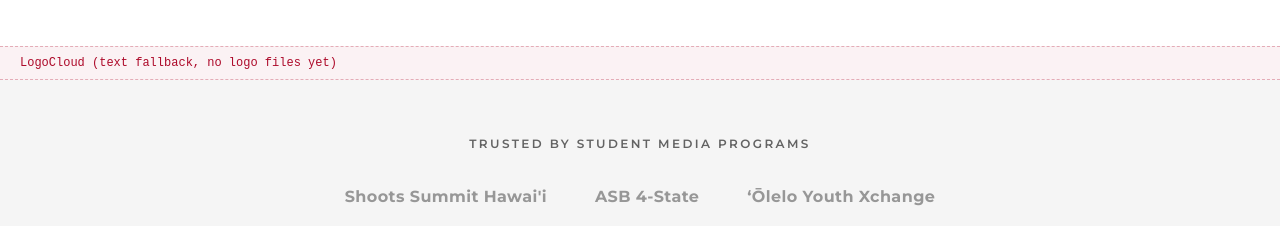
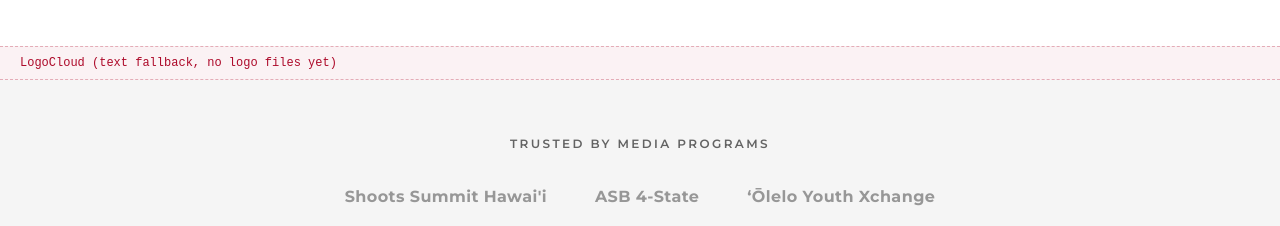
Before and after one commit to media-education-solutions/contest-engine-marketing, a Next.js app: page /dev/blocks in a window 1280 px wide. Shown: the part 820-1046 px from the top of the page. Built offline with nearby package versions, Linux system fonts and the light colour scheme.

Commit message:
20: student media programs --> media programs

```diff
--- a/src/app/dev/blocks/page.tsx
+++ b/src/app/dev/blocks/page.tsx
@@ -58,7 +58,7 @@ export default function BlocksPlayground() {
 
         <BlockLabel>LogoCloud (text fallback, no logo files yet)</BlockLabel>
         <LogoCloud
-          title="Trusted by student media programs"
+          title="Trusted by media programs"
           logos={[
             { name: "Shoots Summit Hawai'i" },
             { name: "ASB 4-State" },
--- a/src/content/pages/home.ts
+++ b/src/content/pages/home.ts
@@ -24,7 +24,7 @@ export const hero: Omit<HeroProps, "media"> = {
 };
 
 export const logoCloud: LogoCloudProps = {
-  title: "Trusted by student media programs",
+  title: "Trusted by media programs",
   logos: [
     { name: "Shoots Summit Hawai'i" },
     { name: "ASB 4-State" },
```
